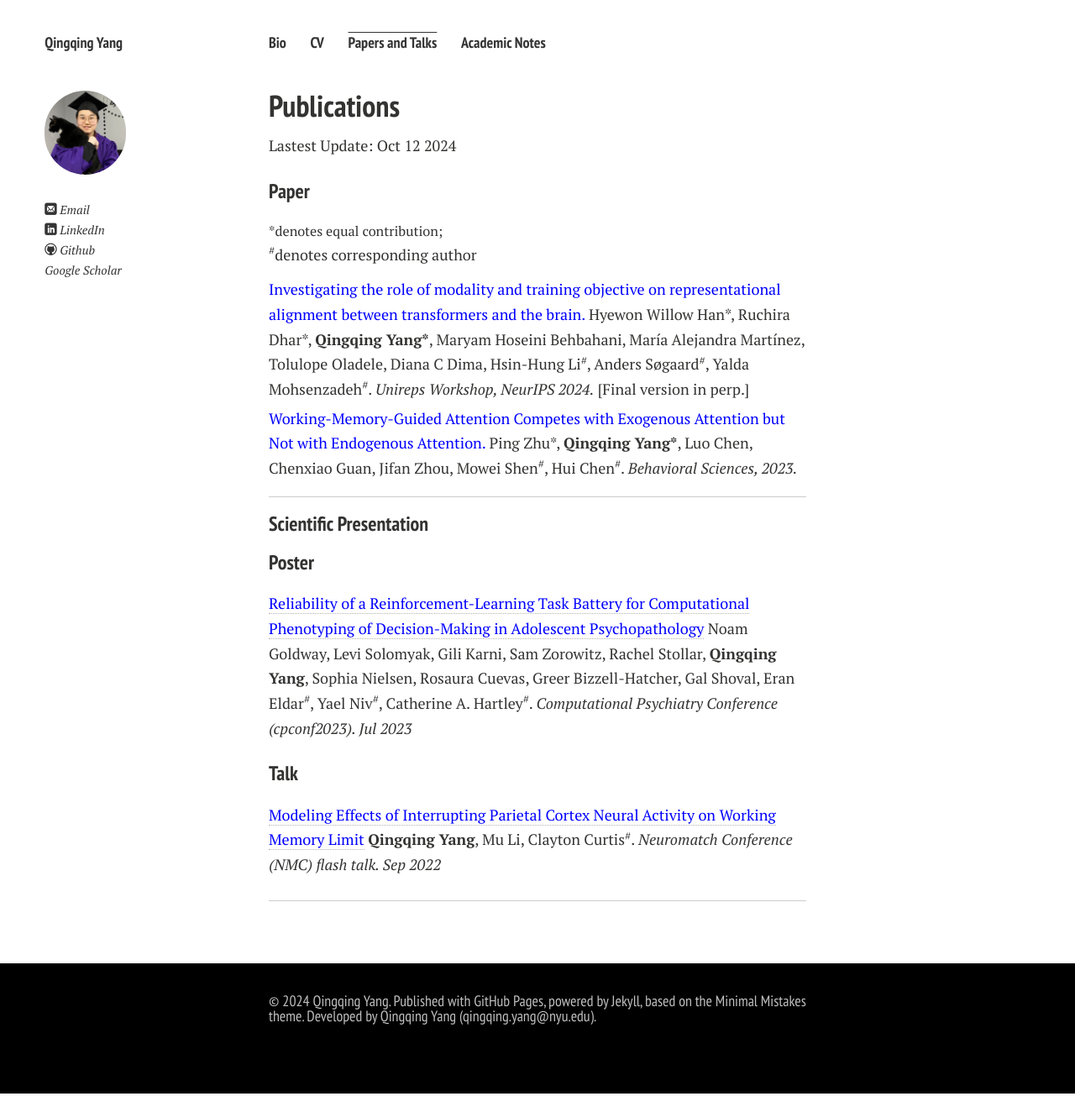
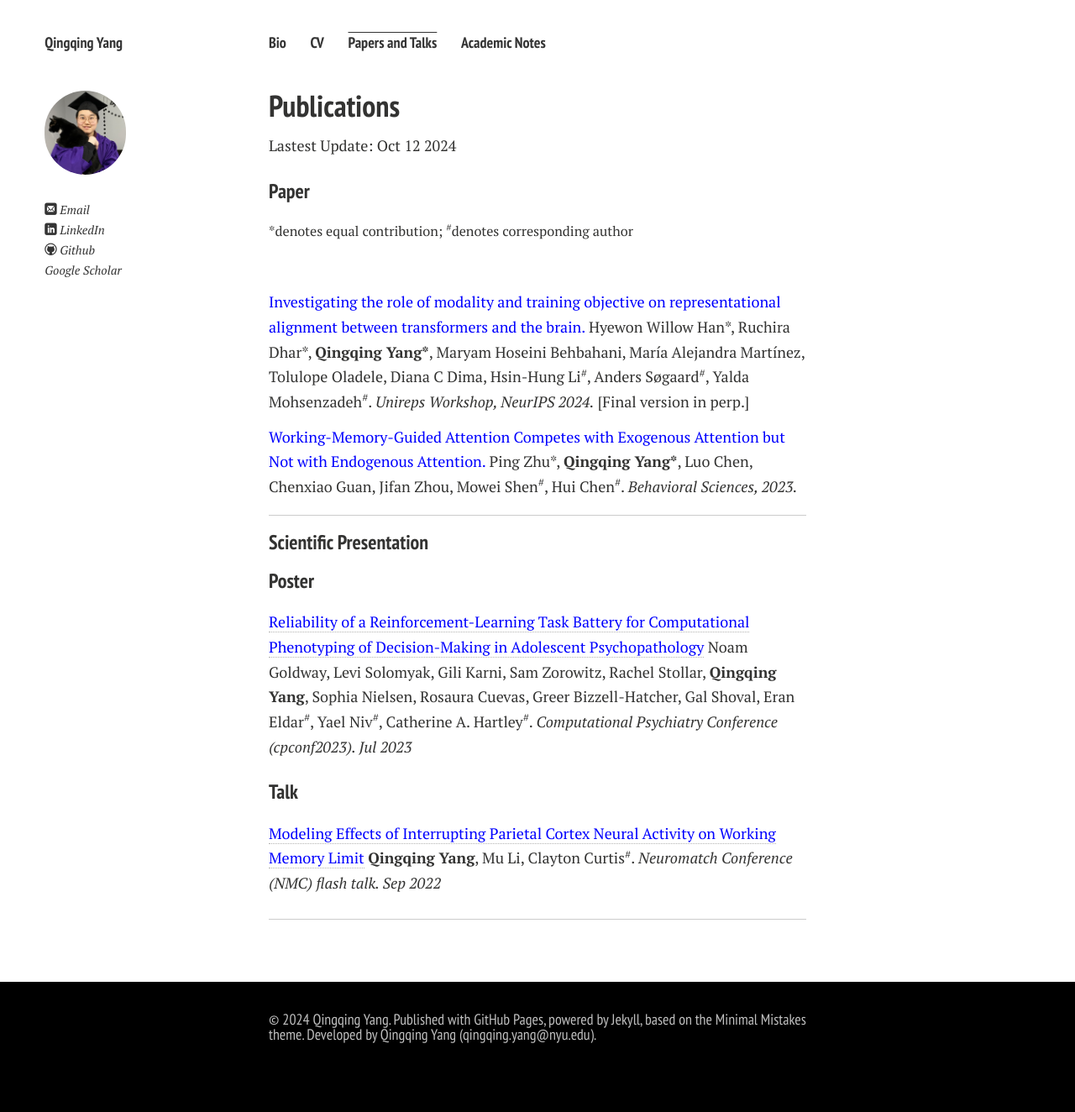
Before and after one commit to Qingqing-Yang-177/Qingqing-Yang-177.github.io, a Jekyll site: the page built from publications.md, in a window 1280 px wide. Shown: the whole page at 84% size. Built offline with Jekyll 4.4.1, drawn with Linux system fonts in a browser that asks for light colours; nearby versions of some CDN libraries; comment, search, counter and statistics services are not loaded; a style sheet for code colours, icons or effects is not loaded; before the commit the page ends 1302 px from its top, so only the background shows below that.

Commit message:
Update publications.md

```diff
--- a/publications.md
+++ b/publications.md
@@ -10,20 +10,17 @@ Lastest Update: Oct 12 2024
 
 ### Paper
 <div style="margin: 0; font-size: 0.9em;">
-*denotes equal contribution;
-</div>
+  *denotes equal contribution; <sup>#</sup>denotes corresponding author
+</div><br>
 
 <div style="margin: 0; margin-bottom: 12px;">
-<sup>#</sup>denotes corresponding author
-</div>
-
-<div style="margin: 0; margin-bottom: 5px;">
   <span style="color: blue;">Investigating the role of modality and training objective on representational alignment between transformers and the brain.</span> Hyewon Willow Han*, Ruchira Dhar*, <strong>Qingqing Yang*</strong>, Maryam Hoseini Behbahani, María Alejandra Martínez, Tolulope Oladele, Diana C Dima, Hsin-Hung Li<sup>#</sup>, Anders Søgaard<sup>#</sup>, Yalda Mohsenzadeh<sup>#</sup>. <em>Unireps Workshop, NeurIPS 2024.</em> [Final version in perp.]
 </div>
 
 <div style="margin: 0; margin-bottom: 12px;">
   <a href="https://www.mdpi.com/2076-328X/13/5/426" style="color: blue;">Working-Memory-Guided Attention Competes with Exogenous Attention but Not with Endogenous Attention.</a> Ping Zhu*, <strong>Qingqing Yang*</strong>, Luo Chen, Chenxiao Guan, Jifan Zhou, Mowei Shen<sup>#</sup>, Hui Chen<sup>#</sup>. <em>Behavioral Sciences, 2023.</em>
 </div>
+
 
 ---
 
```
